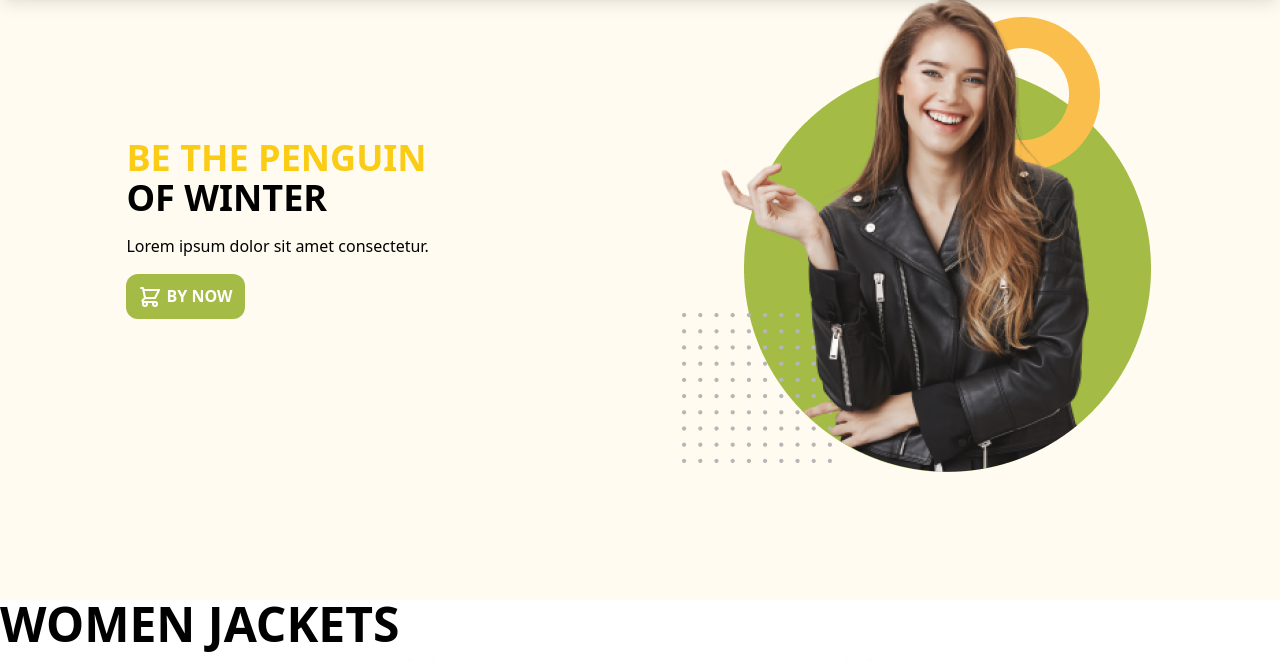
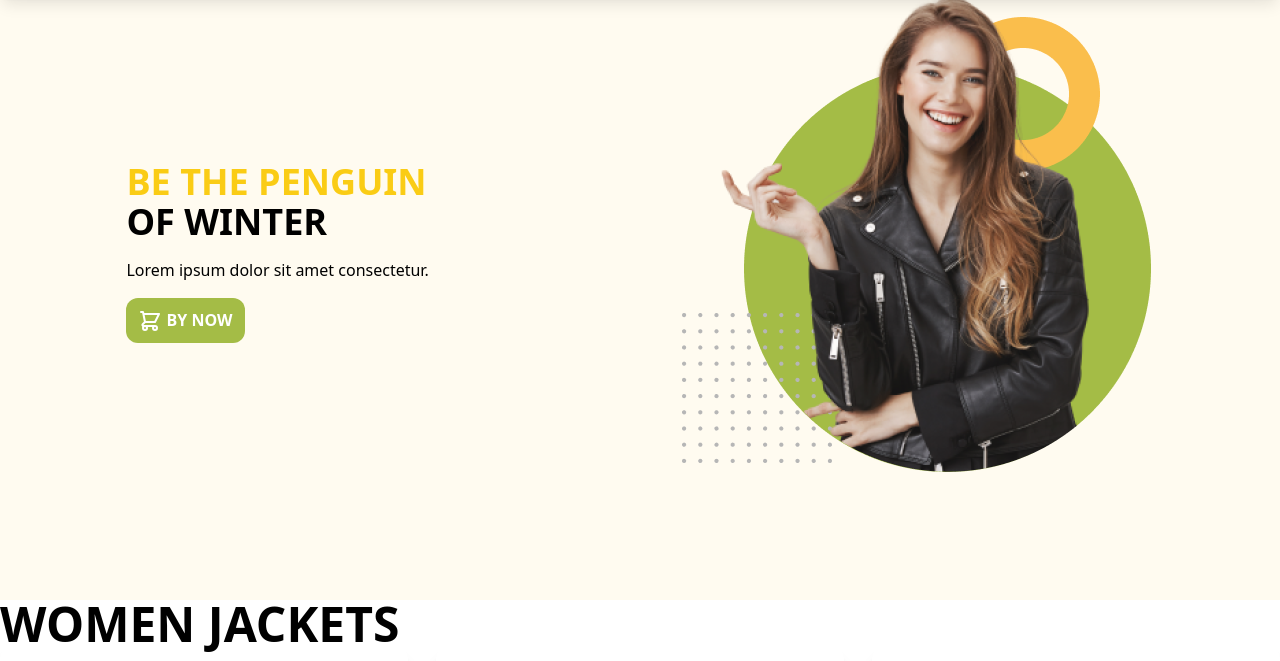
Before and after one commit to zishan344/penguin-fashion-in-talwind, a plain HTML site: page index.html in a window 1280 px wide. Shown: the part 63-724 px from the top of the page. Drawn offline with nearby package versions, Linux system fonts and the light colour scheme.

Commit message:
added-the-margin

```diff
--- a/index.html
+++ b/index.html
@@ -141,7 +141,7 @@
       </nav>
 
       <section class="container mx-auto sm:flex items-center justify-around">
-        <div class="space-y-4">
+        <div class="space-y-4 mt-12">
           <h1 class="uppercase text-2xl sm:text-4xl font-bold">
             <span class="text-yellow-400"> Be the penguin</span>
             <br />
```
